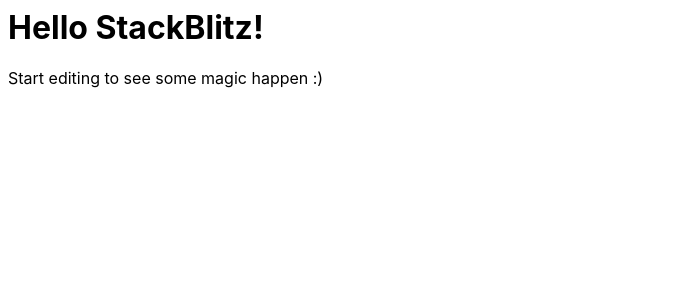
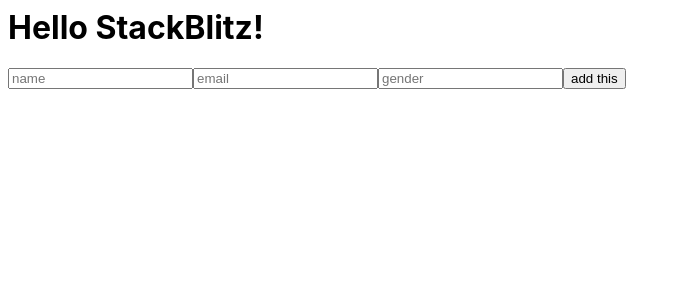
Before and after one commit to nasagaurav/react-l-topic4, a React (Create React App) app: page / in a window 1280 px wide. Shown: the top 300 px of the page, without its empty margins (0-681 px from the left). Built offline with nearby package versions, Linux system fonts and the light colour scheme.

Commit message:
completed post2 axios with ref

```diff
--- a/src/App.js
+++ b/src/App.js
@@ -1,11 +1,36 @@
-import React from 'react';
+import React, { useRef } from 'react';
 import './style.css';
+import axios from 'axios';
 const url = 'https://my-project-1-22dd3-default-rtdb.firebaseio.com/users.json';
 export default function App() {
+  const ref1 = useRef();
+  const ref2 = useRef();
+  const ref3 = useRef();
+
+  const add = () => {
+    const data = {
+      name: ref1.current.value,
+      email: ref2.current.value,
+      gender: ref3.current.value,
+    };
+    axios
+      .post(url, data)
+      .then((res) => res.data)
+      .then((d) => console.log(d))
+      .catch((e) => console.log('err', e))
+      .finally(() => {
+        console.log('finally')
+        ref1.current.value=''
+        ref2.current.value=''
+      });
+  };
   return (
     <div>
       <h1>Hello StackBlitz!</h1>
-      <p>Start editing to see some magic happen :)</p>
+      <input ref={ref1} placeholder="name" />
+      <input ref={ref2} placeholder="email" />
+      <input ref={ref3} placeholder="gender" />
+      <button onClick={add}>add this </button>
     </div>
   );
 }
```
